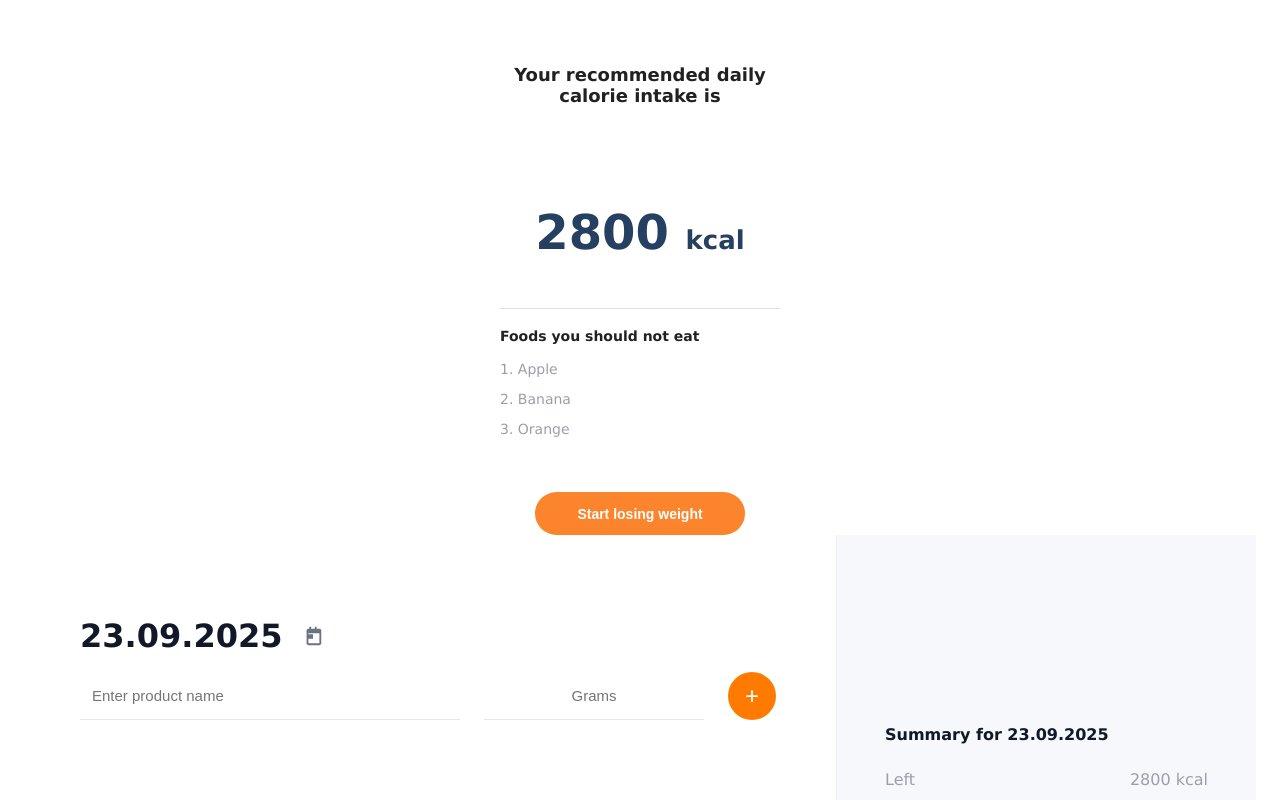
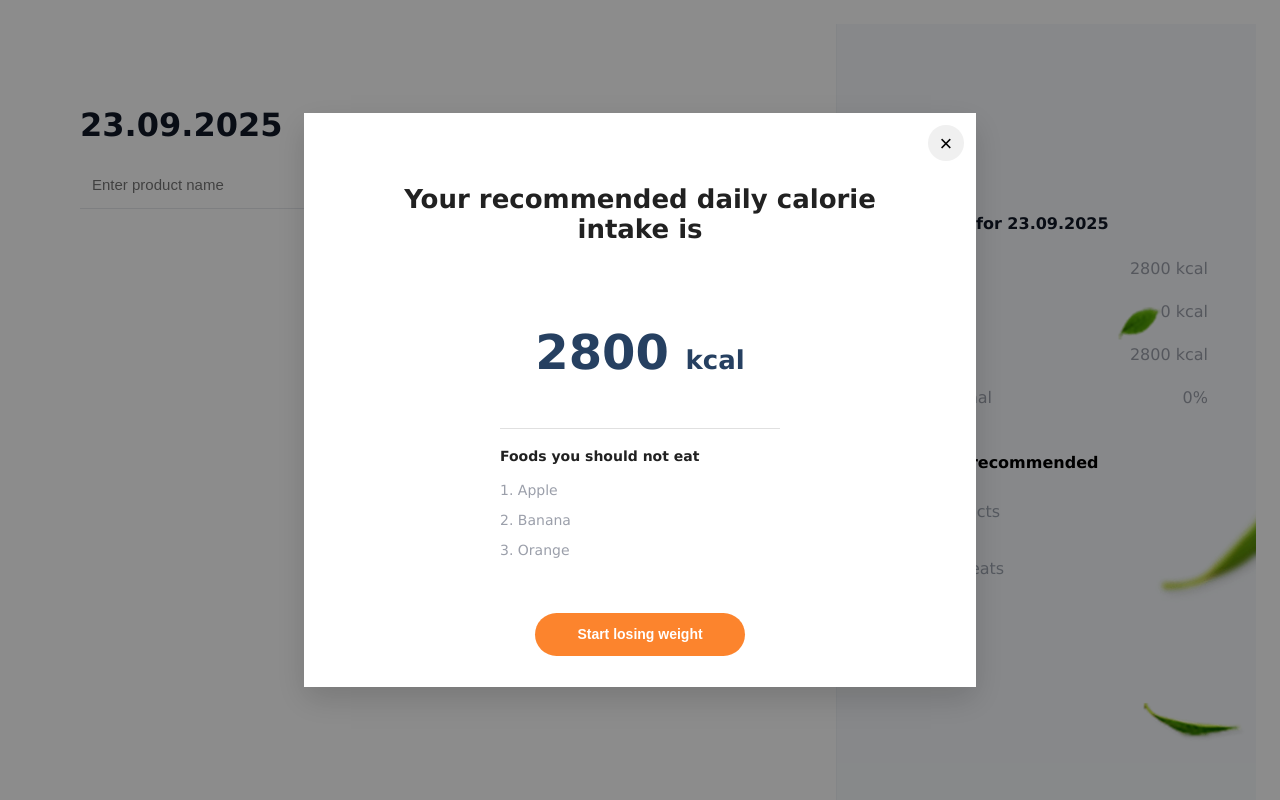
Before and after one commit to Calcora/SlimMom-Frontend, a React (Vite) app: page / in a window 1280 px wide. Shown: the top 800 px of the page. Built offline with nearby package versions, Linux system fonts and the light colour scheme.

Commit message:
resultModal responsive

```diff
--- a/src/ResultModal.jsx
+++ b/src/ResultModal.jsx
@@ -1,7 +1,19 @@
 import styles from "./ResultModal.module.css";
+
 const foods = [{ name: "Apple" }, { name: "Banana" }, { name: "Orange" }];
-export default function ResultModal() {
+
+export default function ResultModal({ onClose }) {
   return (
+    <div className={styles.backdrop}>
+      <div className={styles.modalBox}>
+        <button
+          type="button"
+          className={styles.closeBtn}
+          onClick={onClose}
+          aria-label="Close"
+        >
+          ×
+        </button>
         <div className={styles.resultModalContainer}>
           <p className={styles.resultModalText}>
             Your recommended daily calorie intake is
@@ -19,7 +31,10 @@ export default function ResultModal() {
               ))}
             </ul>
           </div>
+
           <button className={styles.ModalBtn}>Start losing weight</button>
+        </div>
+      </div>
     </div>
   );
 }
--- a/src/ResultModal.module.css
+++ b/src/ResultModal.module.css
@@ -64,3 +64,67 @@
   font-size: 14px;
   font-weight: 700;
 }
+
+.backdrop {
+  width: 100%;
+  height: 100%;
+}
+
+.modalBox {
+  width: 100%;
+  height: 100%;
+  position: relative;
+}
+
+.closeBtn {
+  display: none;
+  position: absolute;
+  top: 12px;
+  right: 12px;
+  width: 36px;
+  height: 36px;
+  border: none;
+  background: #f0f0f0;
+  border-radius: 50%;
+  font-size: 22px;
+  line-height: 36px;
+  cursor: pointer;
+}
+
+/*Tablet*/
+@media (min-width: 768px) {
+  .backdrop {
+    position: fixed;
+    inset: 0;
+    background: rgba(0, 0, 0, 0.45);
+    display: flex;
+    align-items: center;
+    justify-content: center;
+    z-index: 999;
+  }
+
+  .modalBox {
+    width: 672px;
+    height: 574px;
+    background: #ffffff;
+    box-shadow: 0 12px 30px rgba(0, 0, 0, 0.15);
+    overflow: hidden;
+  }
+
+  .resultModalContainer {
+    width: 100%;
+    height: 100%;
+  }
+
+  .closeBtn {
+    display: inline-block;
+  }
+  .resultModalText {
+    width: 508px;
+    font-family: Verdana;
+    font-weight: 700;
+    font-size: 26px;
+    letter-spacing: 0%;
+    text-align: center;
+  }
+}
```
Lines whose indentation alone changed are shown as unchanged.
